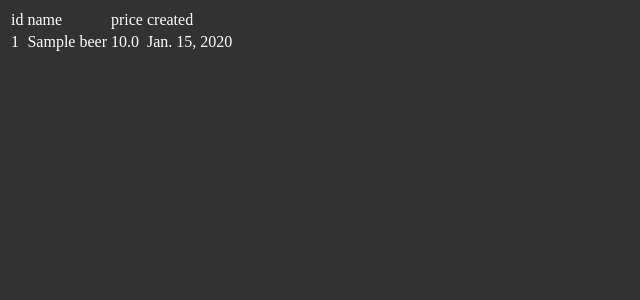
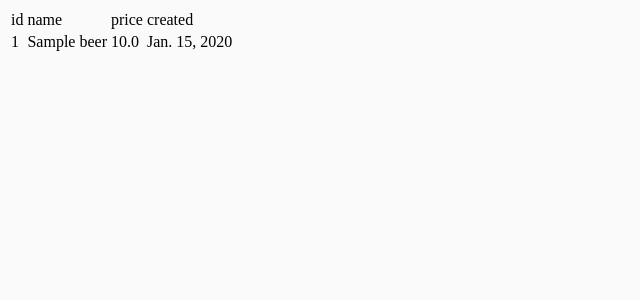
Before and after one commit to Proteam01/mysite-django, a Django app: page /beer_list in a window 1280 px wide. Shown: the top 300 px of the page, without its empty margins (0-640 px from the left). Run offline with Django 4.2, Linux system fonts and the light colour scheme; tables that the repository leaves empty hold one stand-in row (values such as "Sample post").

Commit message:
add dark and light mode

```diff
--- a/docker-compose.yml
+++ b/docker-compose.yml
@@ -10,4 +10,4 @@ services:
       - .:/app
     ports:
       - 8000:8000
-    command: ["python","manage.py","runserver","0.0.0.0:8000"]
+    command: ["python", "manage.py", "runserver", "0.0.0.0:8000"]
--- /dev/null
+++ b/webapp/static/light.css
@@ -0,0 +1,8 @@
+body{
+    background-color: rgb(250,250,250);
+    color:black;
+}
+
+a{
+    color:rgb(25,250,44);
+}
--- a/webapp/templates/main_template.html
+++ b/webapp/templates/main_template.html
@@ -1,7 +1,9 @@
 {% load static %}
 <html>
     <head>
-        <link rel="stylesheet" type="text/css" href="{% static 'dark.css' %}" />
+        <link rel="stylesheet" type="text/css" href="{% static 'dark.css' %}" media="(prefers-color-scheme: dark)" />
+        <link rel="stylesheet" type="text/css" href="{% static 'light.css' %}" media="(prefers-color-scheme: light)" />
+
     </head>
     <body>
         {% block content %}
```
